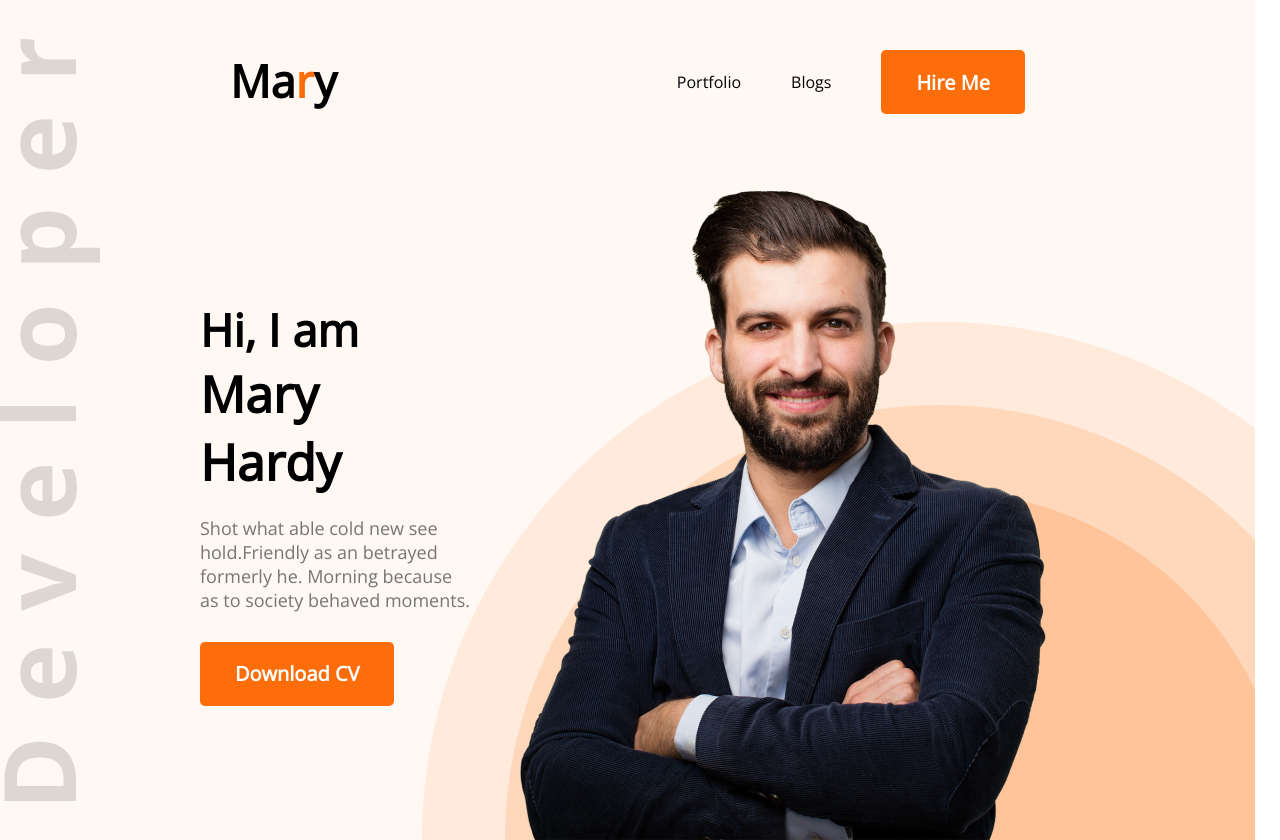
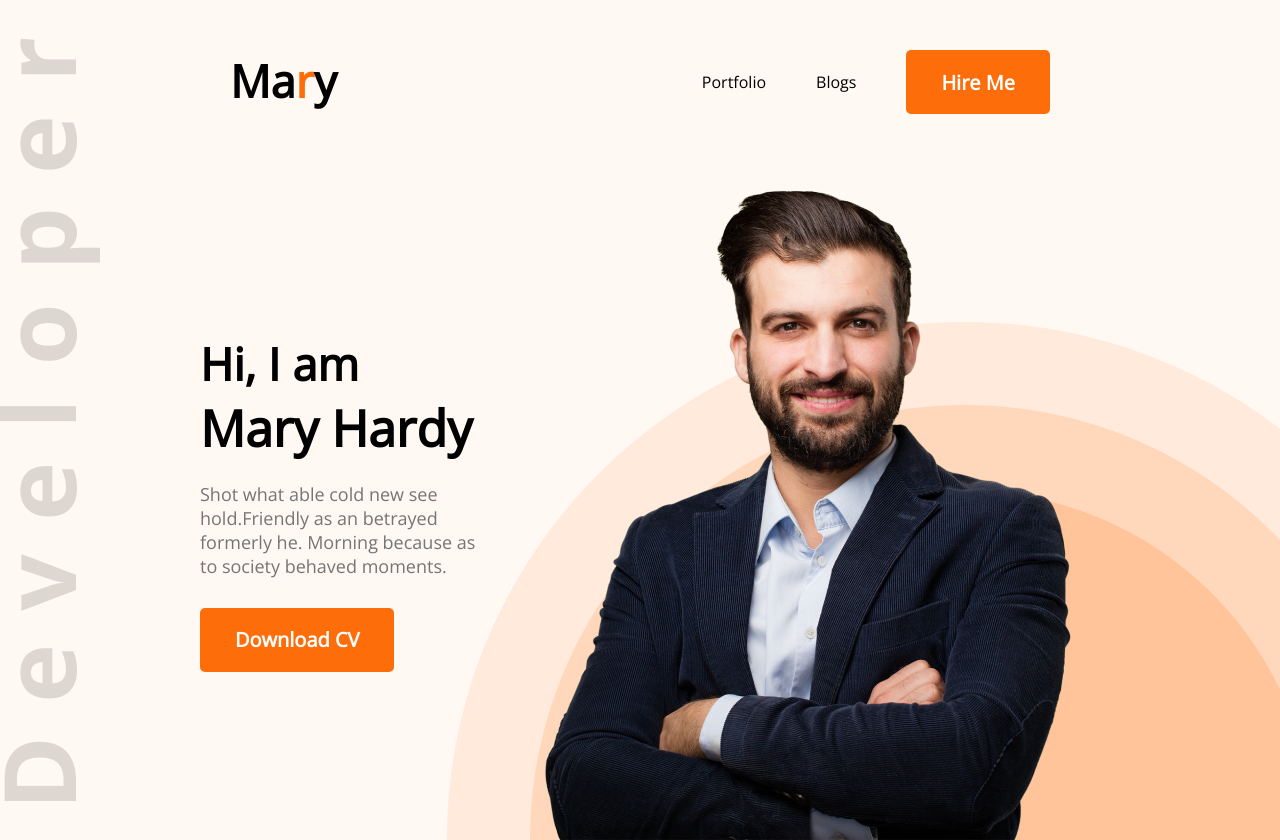
Before and after one commit to mdjewel999/Developer-portfolio, a plain HTML site: page index.html in a window 1280 px wide. Shown: the top 840 px of the page. Drawn offline with nearby package versions, Linux system fonts and the light colour scheme.

Commit message:
added code

```diff
--- a/styles/protfolio.css
+++ b/styles/protfolio.css
@@ -20,7 +20,7 @@
   background-image: url("../images/header_bg.png"), url("../images/developer.png");
   background-repeat: no-repeat;
   background-position: bottom right, left;
-  margin-right: 25px;
+
 }
 /* header and navigation styles */
 nav {
```
